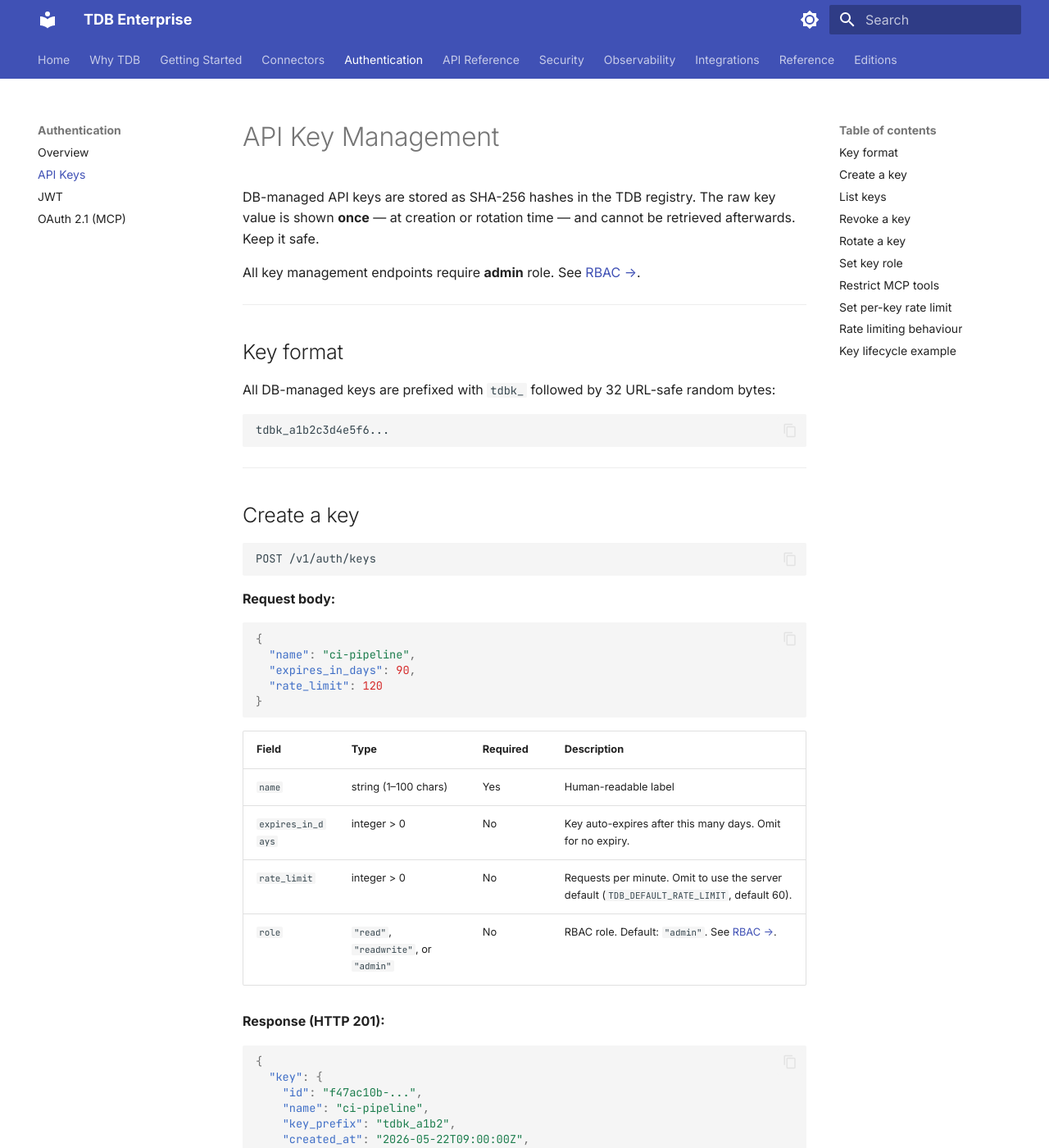
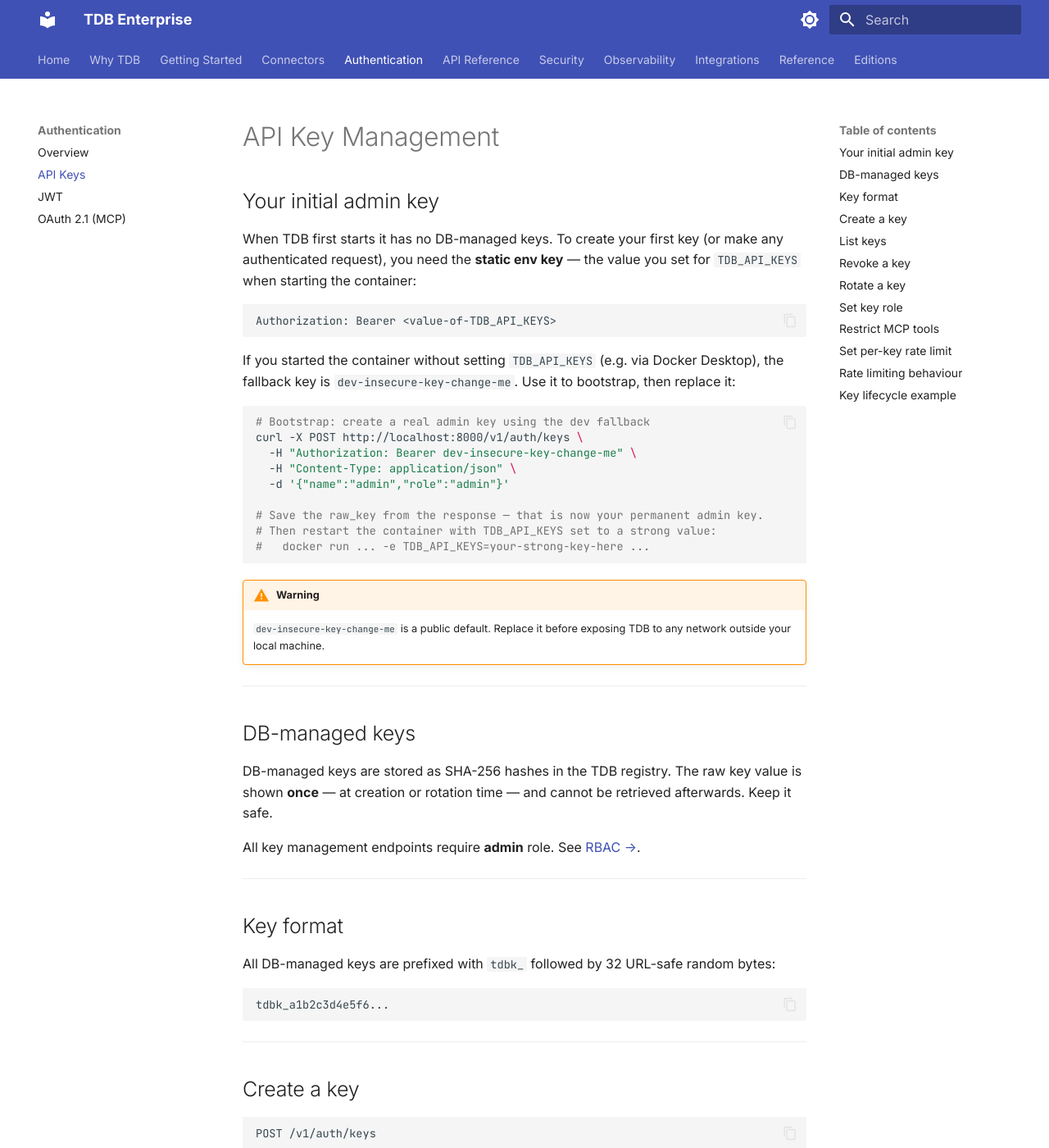
Before and after one commit to tdb-project/tdb-docs, an MkDocs documentation site: the page built from docs/auth/api-keys.md, in a window 1280 px wide and 1400 px high. Shown: the whole window at 82% size. Built offline with MkDocs 1.6.1 and Material for MkDocs 9.7.7, drawn with Linux system fonts in a browser that asks for light colours.

Commit message:
docs(auth): add initial admin key guidance to api-keys.md
Explains that TDB has no DB-managed keys on first start, where to find
the initial Bearer token (TDB_API_KEYS env var or the dev fallback), and
how to bootstrap a real admin key before disabling the fallback.

Co-Authored-By: Claude Sonnet 4.6 <noreply@anthropic.com>

````diff
--- a/docs/auth/api-keys.md
+++ b/docs/auth/api-keys.md
@@ -1,8 +1,41 @@
 # API Key Management
 
-DB-managed API keys are stored as SHA-256 hashes in the TDB registry. The raw key
-value is shown **once** — at creation or rotation time — and cannot be retrieved
-afterwards. Keep it safe.
+## Your initial admin key
+
+When TDB first starts it has no DB-managed keys. To create your first key (or make
+any authenticated request), you need the **static env key** — the value you set for
+`TDB_API_KEYS` when starting the container:
+
+```bash
+Authorization: Bearer <value-of-TDB_API_KEYS>
+```
+
+If you started the container without setting `TDB_API_KEYS` (e.g. via Docker Desktop),
+the fallback key is `dev-insecure-key-change-me`. Use it to bootstrap, then replace it:
+
+```bash
+# Bootstrap: create a real admin key using the dev fallback
+curl -X POST http://localhost:8000/v1/auth/keys \
+  -H "Authorization: Bearer dev-insecure-key-change-me" \
+  -H "Content-Type: application/json" \
+  -d '{"name":"admin","role":"admin"}'
+
+# Save the raw_key from the response — that is now your permanent admin key.
+# Then restart the container with TDB_API_KEYS set to a strong value:
+#   docker run ... -e TDB_API_KEYS=your-strong-key-here ...
+```
+
+!!! warning
+    `dev-insecure-key-change-me` is a public default. Replace it before exposing
+    TDB to any network outside your local machine.
+
+---
+
+## DB-managed keys
+
+DB-managed keys are stored as SHA-256 hashes in the TDB registry. The raw key value
+is shown **once** — at creation or rotation time — and cannot be retrieved afterwards.
+Keep it safe.
 
 All key management endpoints require **admin** role. See [RBAC →](../security/rbac.md).
 
````
